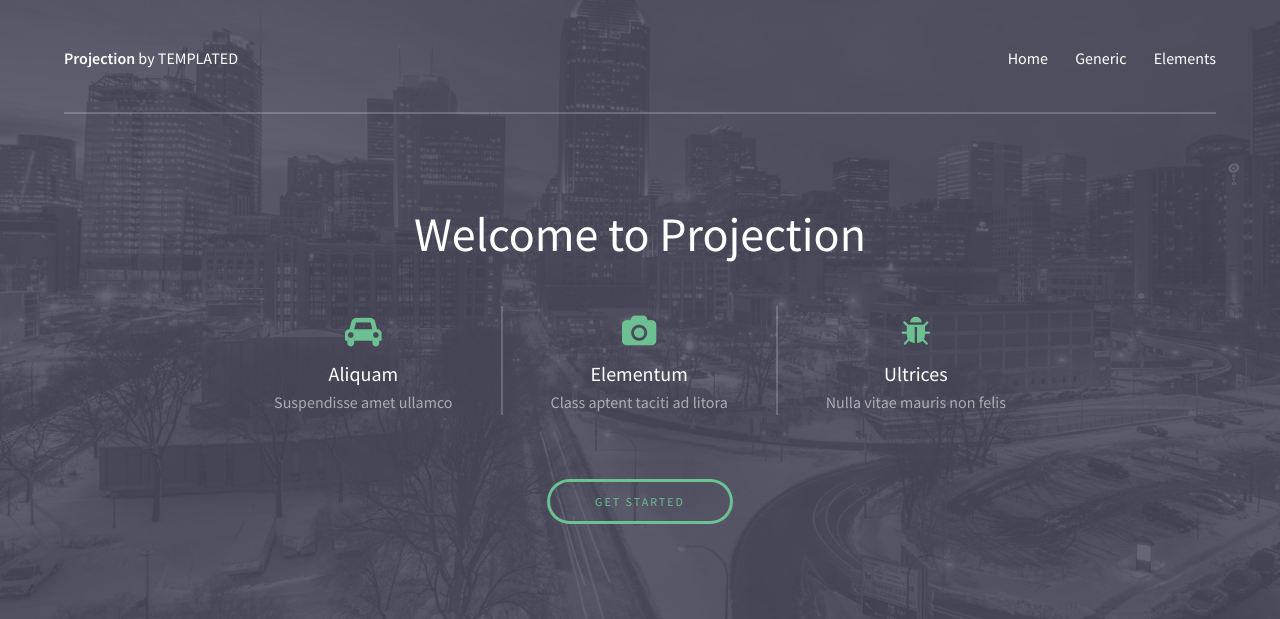
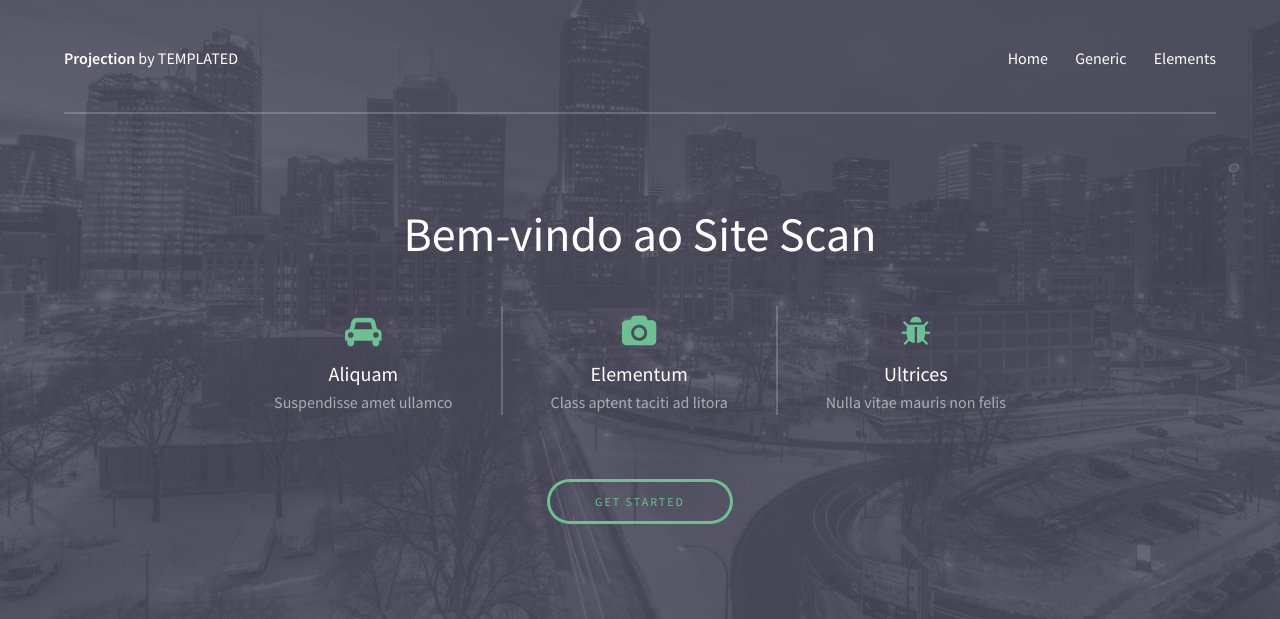
Before and after one commit to Off-Tools/site-scan, a Django app: page /home/ in a window 1280 px wide. Shown: the top 619 px of the page. Run offline with Django 3.2, Linux system fonts and the light colour scheme.

Commit message:
Alteracao no template

```diff
--- a/templates/index.html
+++ b/templates/index.html
@@ -26,7 +26,7 @@
 			<section id="banner">
 				<div class="inner">
 					<header>
-						<h1>Welcome to Projection</h1>
+						<h1>Bem-vindo ao Site Scan</h1>
 					</header>
 
 					<div class="flex ">
```
